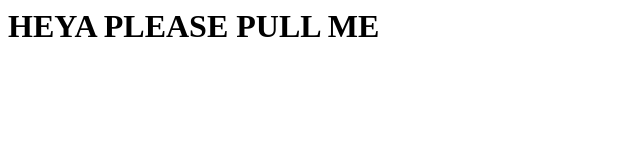
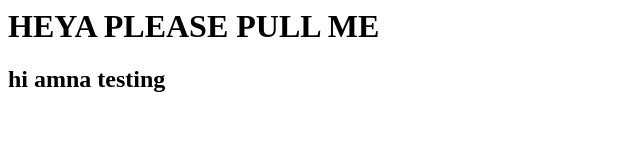
Before and after one commit to FarwahHeather/Test-Repository, a plain HTML site: page practice.html in a window 1280 px wide. Shown: the whole page, without its empty margins (0-640 px from the left). Drawn offline with Linux system fonts and the light colour scheme.

Commit message:
add amna file

```diff
--- a/practice.html
+++ b/practice.html
@@ -2,4 +2,8 @@
 <h1>
 HEYA PLEASE PULL ME
 </h1>
+
+<h2>
+hi amna testing
+</h2>
 </HTML>
```
Also changed, not shown: amna.html (added).
